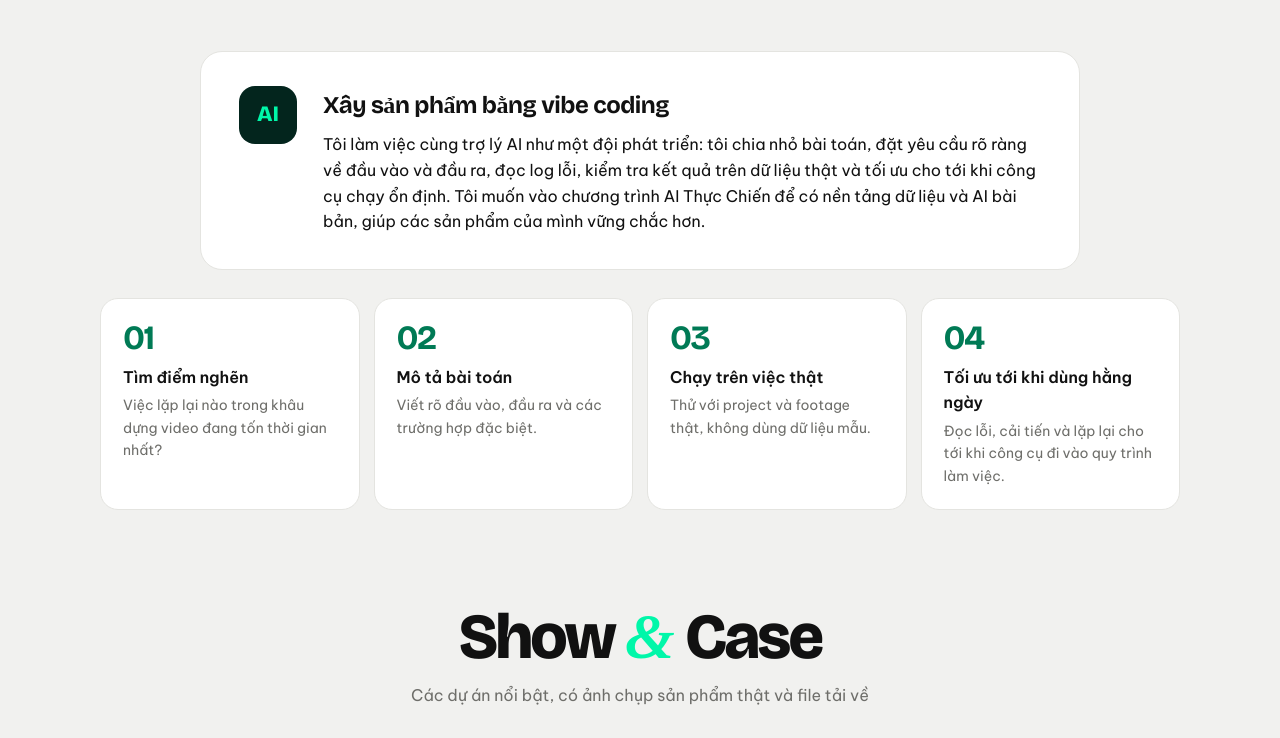
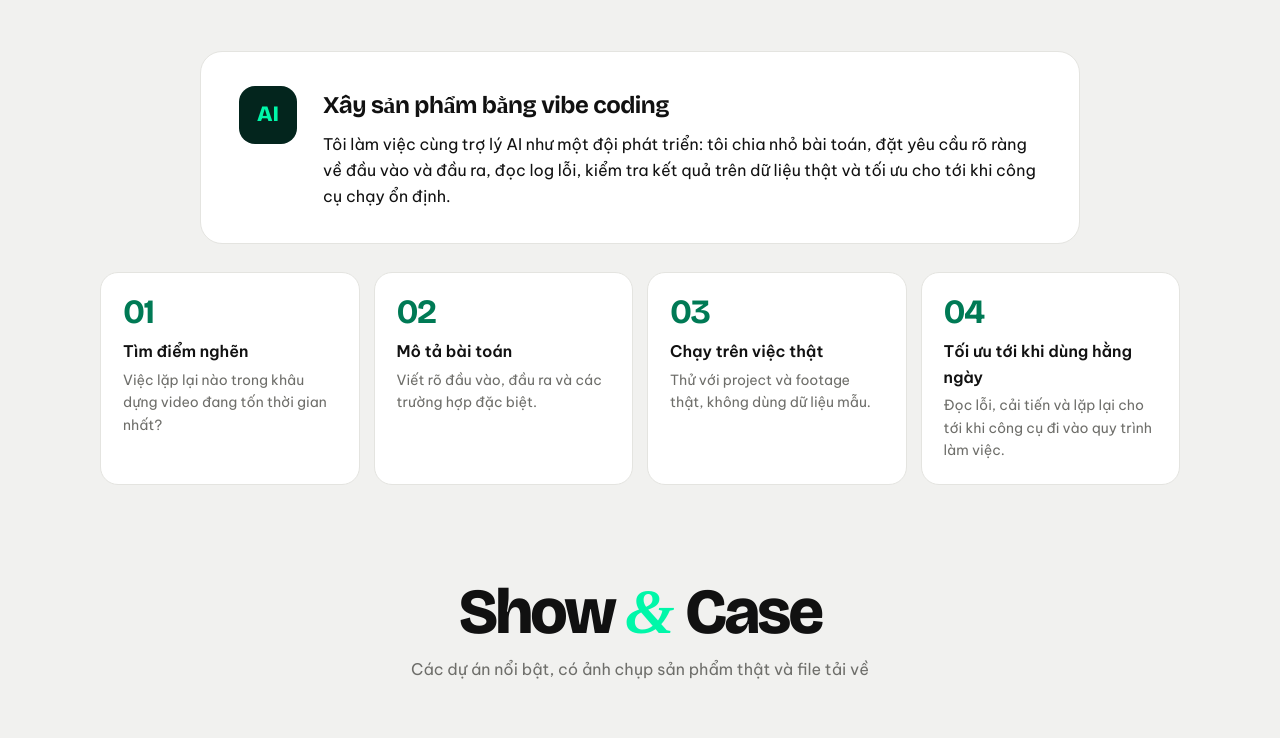
Before and after one commit to hagiangtran/ai-portfolio, a plain HTML site: page index.html in a window 1280 px wide. Shown: the part 1080-1818 px from the top of the page. Drawn offline with nearby package versions, Linux system fonts and the light colour scheme; a web font is replaced by a local one.

Commit message:
Remove AI Thuc Chien application mentions from website
Co-Authored-By: Claude Opus 5.5 <noreply@anthropic.com>

```diff
--- a/index.html
+++ b/index.html
@@ -149,7 +149,7 @@ footer{text-align:center;color:var(--muted);font-size:13px;padding:36px 0 48px}
     <div class="badge">AI</div>
     <div>
       <h3>Xây sản phẩm bằng vibe coding</h3>
-      <p>Tôi làm việc cùng trợ lý AI như một đội phát triển: tôi chia nhỏ bài toán, đặt yêu cầu rõ ràng về đầu vào và đầu ra, đọc log lỗi, kiểm tra kết quả trên dữ liệu thật và tối ưu cho tới khi công cụ chạy ổn định. Tôi muốn vào chương trình AI Thực Chiến để có nền tảng dữ liệu và AI bài bản, giúp các sản phẩm của mình vững chắc hơn.</p>
+      <p>Tôi làm việc cùng trợ lý AI như một đội phát triển: tôi chia nhỏ bài toán, đặt yêu cầu rõ ràng về đầu vào và đầu ra, đọc log lỗi, kiểm tra kết quả trên dữ liệu thật và tối ưu cho tới khi công cụ chạy ổn định.</p>
     </div>
   </div>
   <div class="steps">
@@ -248,7 +248,6 @@ footer{text-align:center;color:var(--muted);font-size:13px;padding:36px 0 48px}
 <section id="lien-he" style="padding-top:0"><div class="wrap">
   <div class="contact">
     <h2 class="display">Cùng làm <span class="amp">&amp;</span> học AI</h2>
-    <p>Tôi đang ứng tuyển chương trình AI Thực Chiến (Level 2 – AI &amp; Data Essential) và sẵn sàng học toàn thời gian tại Hà Nội.</p>
     <div class="btns" style="justify-content:center">
       <a class="btn mint" href="mailto:gt06954@gmail.com">gt06954@gmail.com</a>
       <a class="btn ghost" href="tel:+84988770134">0988 770 134</a>
```
